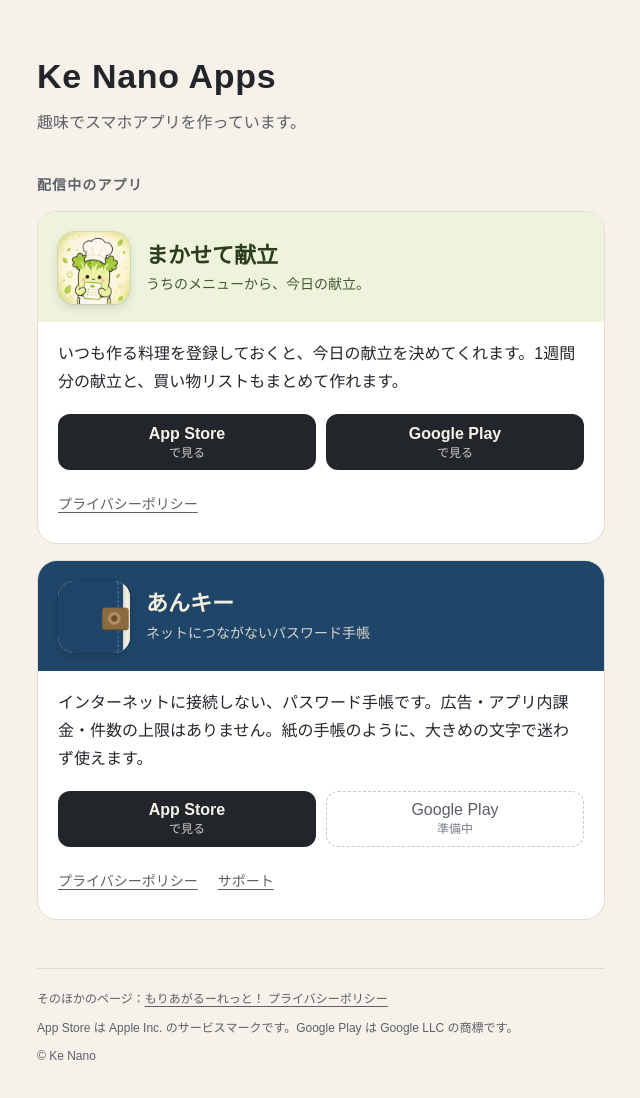
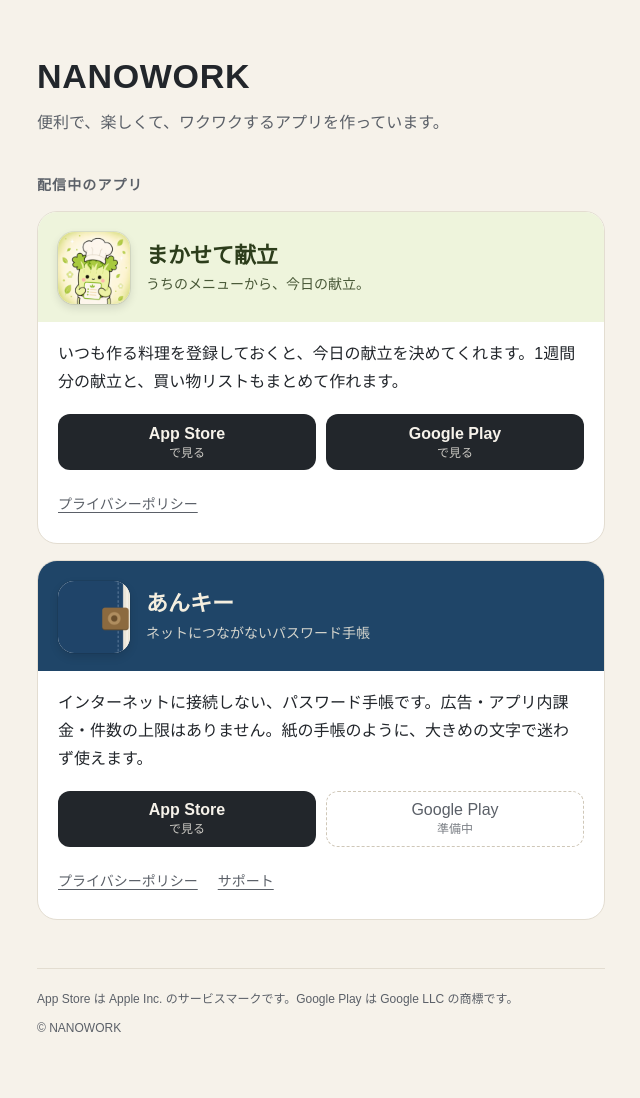
Before and after one commit to ke-nano/ke-nano.github.io, a plain HTML site: page index.html in a window 1280 px wide. Shown: the whole page, without its empty margins (319-959 px from the left). Drawn offline with Linux system fonts and the light colour scheme; a web font is replaced by a local one.

Commit message:
名前を NANOWORK に変更

```diff
--- a/index.html
+++ b/index.html
@@ -3,10 +3,10 @@
 <head>
   <meta charset="UTF-8">
   <meta name="viewport" content="width=device-width, initial-scale=1">
-  <title>Ke Nano Apps</title>
-  <meta name="description" content="趣味でスマホアプリを作っています。配信中のアプリの一覧です。">
-  <meta property="og:title" content="Ke Nano Apps">
-  <meta property="og:description" content="趣味でスマホアプリを作っています。配信中のアプリの一覧です。">
+  <title>NANOWORK</title>
+  <meta name="description" content="便利で、楽しくて、ワクワクするアプリを作っています。配信中のアプリの一覧です。">
+  <meta property="og:title" content="NANOWORK">
+  <meta property="og:description" content="便利で、楽しくて、ワクワクするアプリを作っています。配信中のアプリの一覧です。">
   <meta property="og:type" content="website">
   <meta property="og:url" content="https://ke-nano.github.io/">
   <meta name="theme-color" content="#F6F2EA">
@@ -76,6 +76,8 @@
     .intro__lead {
       margin: 12px 0 0;
       color: var(--ink-soft);
+      word-break: keep-all;
+      overflow-wrap: anywhere;
     }
 
     .section-label {
@@ -227,8 +229,8 @@
 <body>
   <main class="page">
     <header class="intro">
-      <h1 class="intro__name">Ke Nano Apps</h1>
-      <p class="intro__lead">趣味でスマホアプリを作っています。</p>
+      <h1 class="intro__name">NANOWORK</h1>
+      <p class="intro__lead">便利で、<wbr>楽しくて、<wbr>ワクワクするアプリを<wbr>作っています。</p>
     </header>
 
     <h2 class="section-label">配信中のアプリ</h2>
@@ -276,9 +278,8 @@
     </ul>
 
     <footer class="footer">
-      <p>そのほかのページ：<a href="moriagaru-roulette/privacy.html">もりあがるーれっと！ プライバシーポリシー</a></p>
       <p>App Store は Apple Inc. のサービスマークです。Google Play は Google LLC の商標です。</p>
-      <p>&copy; Ke Nano</p>
+      <p>&copy; NANOWORK</p>
     </footer>
   </main>
 </body>
```
